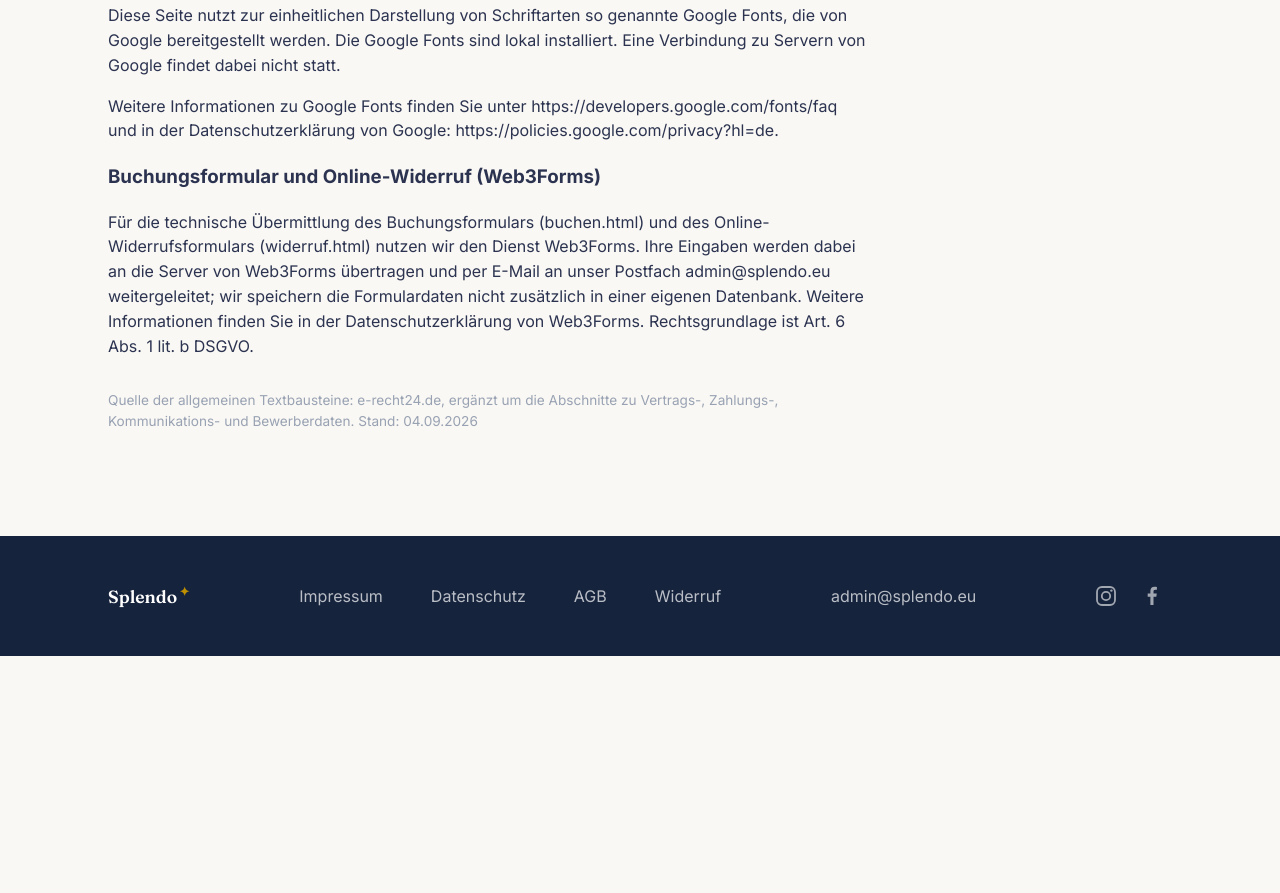
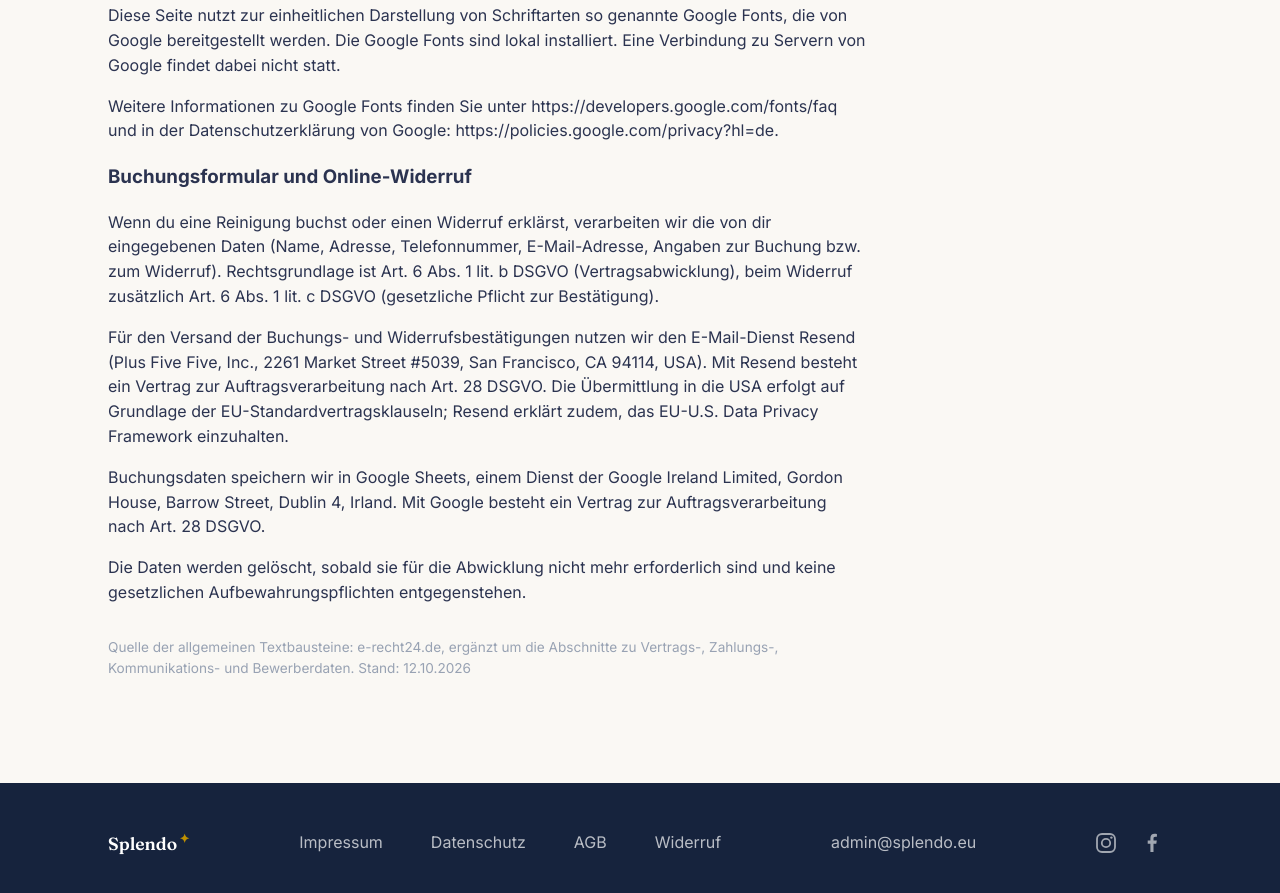
Before and after one commit to Splendo-tech/splendo-site, a website: page datenschutz.html in a window 1280 px wide. Shown: the part 10106-10999 px from the top of the page. Before the commit the page ends 10762 px from the top, so only its background shows below. Drawn offline with Linux system fonts and the light colour scheme.

Commit message:
Privacy policy: replace the Web3Forms section with Resend + Google Sheets
The booking and withdrawal forms no longer go through Web3Forms, so
that section was wrong, and Resend (which now receives name, email and
booking data to send the confirmations) and the Google Sheets booking
backup were not disclosed. The section is replaced with the owner's
approved German wording. The two bracketed placeholders were filled
from Resend's public DPA: processor "Plus Five Five, Inc.", 2261
Market Street #5039, San Francisco, CA 94114; transfers under the EU
SCCs (the DPA also states DPF compliance). Stand: 12.10.2026.

German only, like the rest of the legal pages.

Co-Authored-By: Claude Sonnet 5.5 <noreply@anthropic.com>

```diff
--- a/datenschutz.html
+++ b/datenschutz.html
@@ -300,10 +300,13 @@
         <p>Diese Seite nutzt zur einheitlichen Darstellung von Schriftarten so genannte Google Fonts, die von Google bereitgestellt werden. Die Google Fonts sind lokal installiert. Eine Verbindung zu Servern von Google findet dabei nicht statt.</p>
         <p>Weitere Informationen zu Google Fonts finden Sie unter <a href="https://developers.google.com/fonts/faq" target="_blank" rel="noopener">https://developers.google.com/fonts/faq</a> und in der Datenschutzerklärung von Google: <a href="https://policies.google.com/privacy?hl=de" target="_blank" rel="noopener">https://policies.google.com/privacy?hl=de</a>.</p>
 
-        <h3>Buchungsformular und Online-Widerruf (Web3Forms)</h3>
-        <p>Für die technische Übermittlung des Buchungsformulars (buchen.html) und des Online-Widerrufsformulars (widerruf.html) nutzen wir den Dienst Web3Forms. Ihre Eingaben werden dabei an die Server von Web3Forms übertragen und per E-Mail an unser Postfach admin@splendo.eu weitergeleitet; wir speichern die Formulardaten nicht zusätzlich in einer eigenen Datenbank. Weitere Informationen finden Sie in der <a href="https://web3forms.com/privacy" target="_blank" rel="noopener">Datenschutzerklärung von Web3Forms</a>. Rechtsgrundlage ist Art. 6 Abs. 1 lit. b DSGVO.</p>
+        <h3>Buchungsformular und Online-Widerruf</h3>
+        <p>Wenn du eine Reinigung buchst oder einen Widerruf erklärst, verarbeiten wir die von dir eingegebenen Daten (Name, Adresse, Telefonnummer, E-Mail-Adresse, Angaben zur Buchung bzw. zum Widerruf). Rechtsgrundlage ist Art. 6 Abs. 1 lit. b DSGVO (Vertragsabwicklung), beim Widerruf zusätzlich Art. 6 Abs. 1 lit. c DSGVO (gesetzliche Pflicht zur Bestätigung).</p>
+        <p>Für den Versand der Buchungs- und Widerrufsbestätigungen nutzen wir den E-Mail-Dienst Resend (Plus Five Five, Inc., 2261 Market Street #5039, San Francisco, CA 94114, USA). Mit Resend besteht ein Vertrag zur Auftragsverarbeitung nach Art. 28 DSGVO. Die Übermittlung in die USA erfolgt auf Grundlage der EU-Standardvertragsklauseln; Resend erklärt zudem, das EU-U.S. Data Privacy Framework einzuhalten.</p>
+        <p>Buchungsdaten speichern wir in Google Sheets, einem Dienst der Google Ireland Limited, Gordon House, Barrow Street, Dublin 4, Irland. Mit Google besteht ein Vertrag zur Auftragsverarbeitung nach Art. 28 DSGVO.</p>
+        <p>Die Daten werden gelöscht, sobald sie für die Abwicklung nicht mehr erforderlich sind und keine gesetzlichen Aufbewahrungspflichten entgegenstehen.</p>
 
-        <p style="margin-top:32px; color:#98a2b3; font-size:0.85rem;">Quelle der allgemeinen Textbausteine: e-recht24.de, ergänzt um die Abschnitte zu Vertrags-, Zahlungs-, Kommunikations- und Bewerberdaten. Stand: 04.09.2026</p>
+        <p style="margin-top:32px; color:#98a2b3; font-size:0.85rem;">Quelle der allgemeinen Textbausteine: e-recht24.de, ergänzt um die Abschnitte zu Vertrags-, Zahlungs-, Kommunikations- und Bewerberdaten. Stand: 12.10.2026</p>
 
       </div>
     </div>
```
